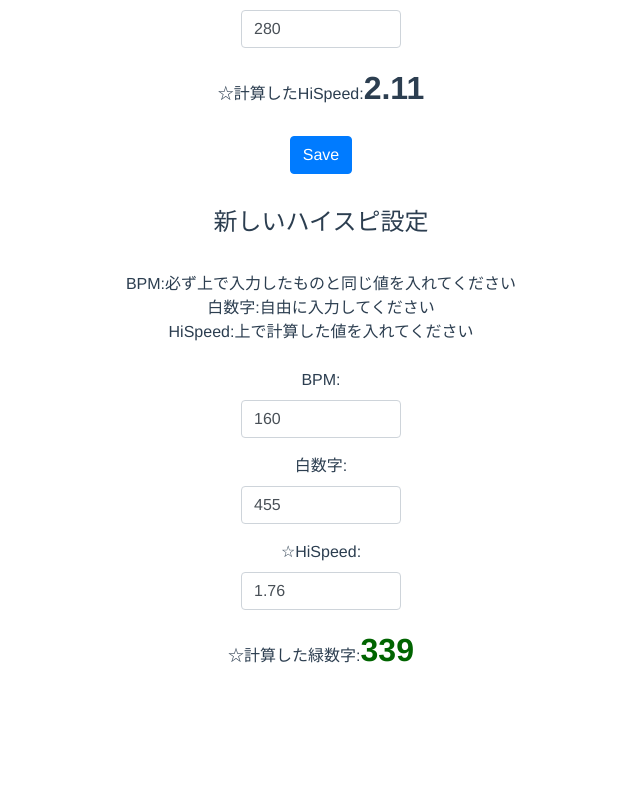
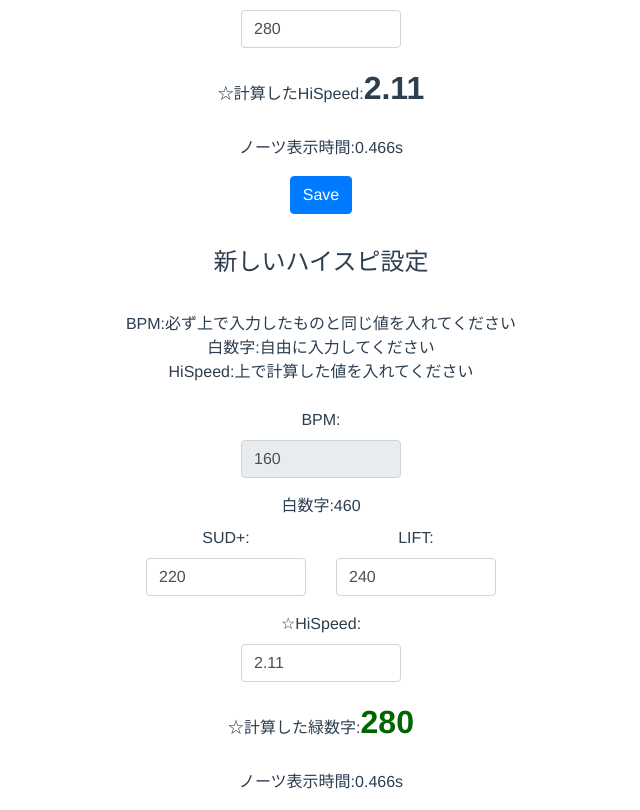
Before and after one commit to sss-szk/hispeed-calc, a Vue app: page / in a window 1280 px wide. Shown: the part 440-1250 px from the top of the page, without its empty margins (319-959 px from the left). Before the commit the page ends 1138 px from the top, so only its background shows below. Built offline with nearby package versions, Linux system fonts and the light colour scheme.

Commit message:
ノーツ表示時間の追加、リファクタリング

```diff
--- a/src/components/GreenCalculator.vue
+++ b/src/components/GreenCalculator.vue
@@ -12,21 +12,28 @@
       <div class="row justify-content-center nowrap">
         <div class="col-md-2 mb-3">
           <label for="bpm">BPM:</label>
-          <input type="number" class="form-control" id="bpm" v-model="localBpm" />
+          <input type="number" class="form-control" id="bpm" v-model="localBpm" disabled/>
         </div>
       </div>
 
       <div class="row justify-content-center">
+          <label for="white">白数字:{{ white }}</label>
+      </div>
+      <div class="row justify-content-center">
         <div class="col-md-2 mb-3">
-          <label for="white">白数字:</label>
-          <input type="number" class="form-control" id="white" v-model="white" />
+          <label for="sud">SUD+:</label>
+          <input type="number" class="form-control" id="sud" v-model="sud" />
+        </div>
+        <div class="col-md-2 mb-3">
+          <label for="lift">LIFT:</label>
+          <input type="number" class="form-control" id="lift" v-model="lift" min="0"/>
         </div>
       </div>
 
       <div class="row justify-content-center">
         <div class="col-md-2 mb-3">
           <label for="hispeed">☆HiSpeed:</label>
-          <input type="number" step="0.01" class="form-control" id="green" v-model="hispeed" />
+          <input type="number" step="0.01" class="form-control" id="hispeed" v-model="hispeed" />
         </div>
       </div>
 
@@ -36,13 +43,17 @@
           <label class="big-bold-green">{{ Math.ceil(this.green) }}</label>
         </div>
       </div>
+
+      <div>
+        <p>ノーツ表示時間:{{ this.blue }}s</p>
+      </div>
     </div>
 
   </div>
 </template>
 
 <script>
-import { ref, watch } from 'vue';
+import { ref, watch ,onMounted } from 'vue';
 export default {
   props: {
     bpm: {
@@ -50,42 +61,70 @@ export default {
       required: true,
     },
   },
-  data: function () {
-    return {
-      white: 455,
-      green: 0,
-      hispeed: 1.76
-    };
-  },
   setup(props, { emit }) {
     // refを使用してローカルなリアクティブな変数 localBpm を定義し、props.bpm の初期値で初期化
     const localBpm = ref(props.bpm);
+    const green = ref(0);
+    const hispeed = ref(0);
+    const white = ref(0);
+    const lift = ref(0);
+    const sud = ref(0);
+    const blue = ref(0);
+
     // localBpm の変更を検知して、emit('update:bpm', newBpm) で親コンポーネントに通知
     watch(localBpm, (newBpm) => {
       emit('update:bpm', newBpm);
     });
+
     // props.bpm の変更を検知して、localBpm.value を新しい値で更新
     watch(() => props.bpm, (newBpm) => {
       localBpm.value = newBpm;
+      green.value = calcGreen(white.value, localBpm.value, hispeed.value);
     });
+    watch(() => green.value, (newGreen) => {
+      blue.value = calcBlue(newGreen);
+    })
+    watch(() => hispeed.value, (newHs) => {
+      hispeed.value = newHs;
+      green.value = calcGreen(white.value, localBpm.value, hispeed.value);
+    })
+    watch(() => white.value, (newWhite) => {
+      white.value = newWhite;
+      green.value = calcGreen(white.value, localBpm.value, hispeed.value);
+    })
+    watch(() => sud.value, (newSud) => {
+      sud.value = newSud;
+      white.value = newSud + lift.value;
+    });
+    watch(() => lift.value, (newLift) => {
+      lift.value = newLift;
+      white.value = sud.value + newLift;
+    });
+
+    // onMountedフックで初期化
+    onMounted(() => {
+      white.value = 455;
+      hispeed.value = 2.11;
+      sud.value = 220;
+      lift.value = 240;
+      green.value = calcGreen(white.value , localBpm.value , hispeed.value);
+      blue.value = calcBlue(green.value);
+    });
+
+    function calcGreen(white, bpm, hs) {
+      var  green = 174800 * ( (1000 - parseFloat(white)) / 1000) / ( parseFloat(bpm) * parseFloat(hs));
+      return green;
+    }
+
+    function calcBlue(green) {
+      var blue =  parseFloat(green) * 0.01666 / 10;
+      return parseFloat(blue.toFixed(3));
+    }
+
     // setup関数から返すオブジェクト。これにより、コンポーネント内で使用できる変数や関数を提供
     return {
-      localBpm,
+      localBpm,green,blue,hispeed,white,lift,sud
     };
-  },
-  methods: {
-    calcGreen() {
-      var  green = 174800 * ( (1000 - this.white) / 1000) / ( this.bpm * this.hispeed);
-      this.green = green;
-    }
-  },
-  watch: {
-    bpm: 'calcGreen',
-    white: 'calcGreen',
-    hispeed: 'calcGreen',
-  },
-  mounted() {
-    this.calcGreen()
   }
 }
 </script>
--- a/src/components/HispeedCalculator.vue
+++ b/src/components/HispeedCalculator.vue
@@ -36,13 +36,17 @@
           <label class="big-bold">{{ this.hispeed }}</label>
         </div>
       </div>
+
+      <div>
+        <p>ノーツ表示時間:{{ this.blue }}s</p>
+      </div>
     </div>
 
   </div>
 </template>
 
 <script>
-import { ref, watch } from 'vue';
+import { ref, watch, onMounted } from 'vue';
 export default {
   props: {
     bpm: {
@@ -66,12 +70,6 @@ export default {
       required: true,
     },
   },
-  // HTMLで使う変数
-  data: function () {
-    return {
-      hispeed: 0
-    };
-  },
   setup(props, { emit }) {
     // refを使用してローカルなリアクティブな変数 localBpm を定義し、props.bpm の初期値で初期化
     const localBpm = ref(props.bpm);
@@ -79,6 +77,9 @@ export default {
     const localLift = ref(props.lift);
     const localWhite = ref(props.white);
     const localGreen = ref(props.green);
+
+    const hispeed = ref(0);
+    const blue = ref(0);
 
     // localBpm の変更を検知して、emit('update:bpm', newBpm) で親コンポーネントに通知
     watch(localBpm, (newBpm) => {
@@ -89,11 +90,9 @@ export default {
     });
     watch(localSud, (newSud) => {
       emit('update:sud', newSud);
-      emit('update:white', localSud.value + localLift.value);
     });
     watch(localLift, (newLift) => {
       emit('update:lift', newLift);
-      emit('update:white', localSud.value + localLift.value);
     });
     watch(localGreen, (newGreen) => {
       emit('update:green', newGreen);
@@ -102,41 +101,48 @@ export default {
     // props.bpm の変更を検知して、localBpm.value を新しい値で更新
     watch(() => props.bpm, (newBpm) => {
       localBpm.value = newBpm;
+      hispeed.value = calcHS(localWhite.value, localBpm.value, localGreen.value);
     });
     watch(() => props.white, (newWhite) => {
       localWhite.value = newWhite;
+      hispeed.value = calcHS(localWhite.value, localBpm.value, localGreen.value);
     });
     watch(() => props.sud, (newSud) => {
       localSud.value = newSud;
+      localWhite.value = newSud + localLift.value;
     });
     watch(() => props.lift, (newLift) => {
       localLift.value = newLift;
+      localWhite.value = localSud.value + newLift;
     });
     watch(() => props.green, (newGreen) => {
       localGreen.value = newGreen;
+      hispeed.value = calcHS(localWhite.value, localBpm.value, localGreen.value);
+      blue.value = calcBlue(localGreen.value);
     });
+
+    // onMountedフックで初期化
+    onMounted(() => {
+      hispeed.value = calcHS(localWhite.value, localBpm.value, localGreen.value);
+      blue.value = calcBlue(localGreen.value);
+    });
+
+    function calcHS(white, bpm, green) {
+      var hs = 174800 * ( (1000 - parseFloat(white)) / 1000) / (parseFloat(bpm) * parseFloat(green));
+      hs = Math.ceil( hs * 100 );
+      hs = hs / 100;
+      return hs;
+    }
+
+    function calcBlue(green) {
+      var blue =  parseFloat(green) * 0.01666 / 10;
+      return parseFloat(blue.toFixed(3));
+    }
 
     // setup関数から返すオブジェクト。これにより、コンポーネント内で使用できる変数や関数を提供
     return {
-      localBpm,localWhite,localGreen,localSud,localLift
+      localBpm,localWhite,localGreen,localSud,localLift,hispeed,blue
     };
-  },
-  methods: {
-    calcHS() {
-      var hispeed = 174800 * ( (1000 - this.white) / 1000) / (this.bpm * this.green);
-      hispeed = Math.ceil( hispeed * 100 );
-      hispeed = hispeed / 100;
-      this.hispeed = hispeed;
-    }
-  },
-  watch: {
-    localBpm: 'calcHS',
-    localWhite: 'calcHS',
-    localGreen: 'calcHS',
-  },
-  mounted() {
-    // ページが表示されたときにハイスピを計算
-    this.calcHS();
   }
 }
 </script>
```
